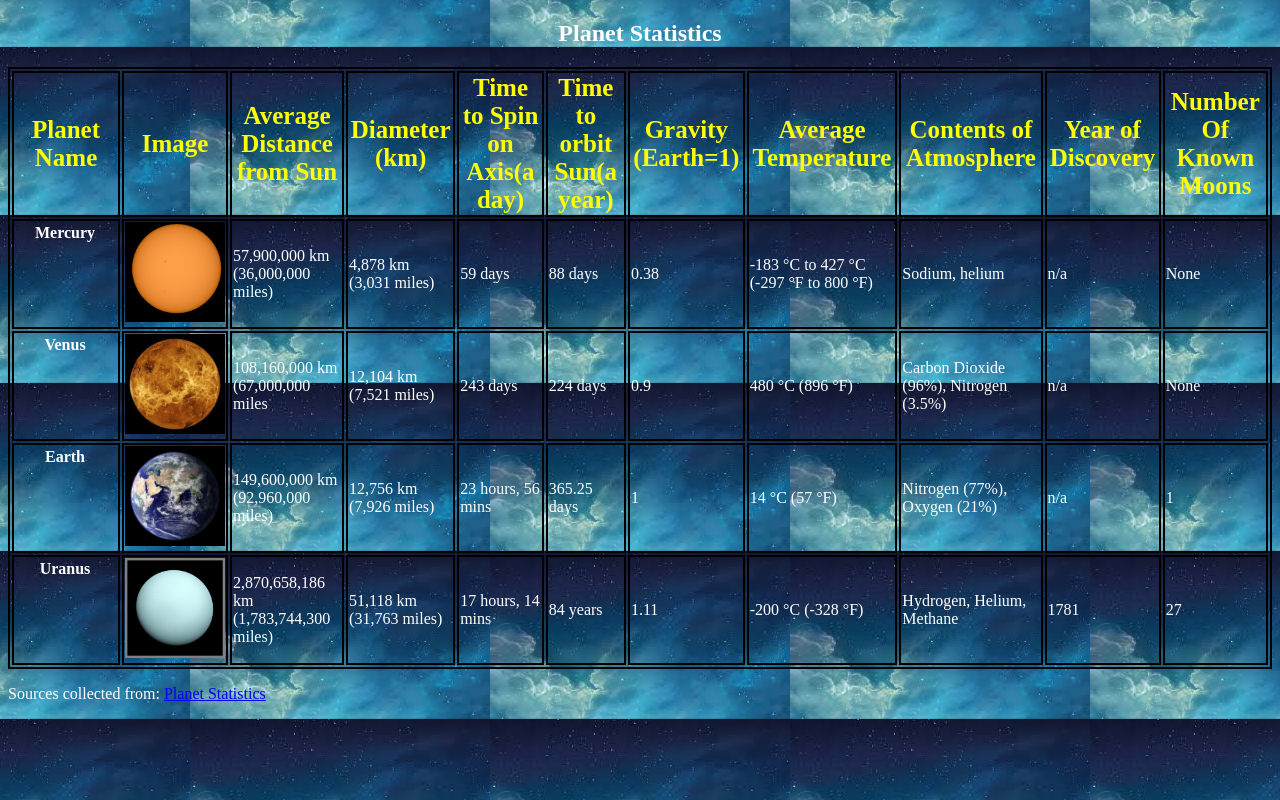
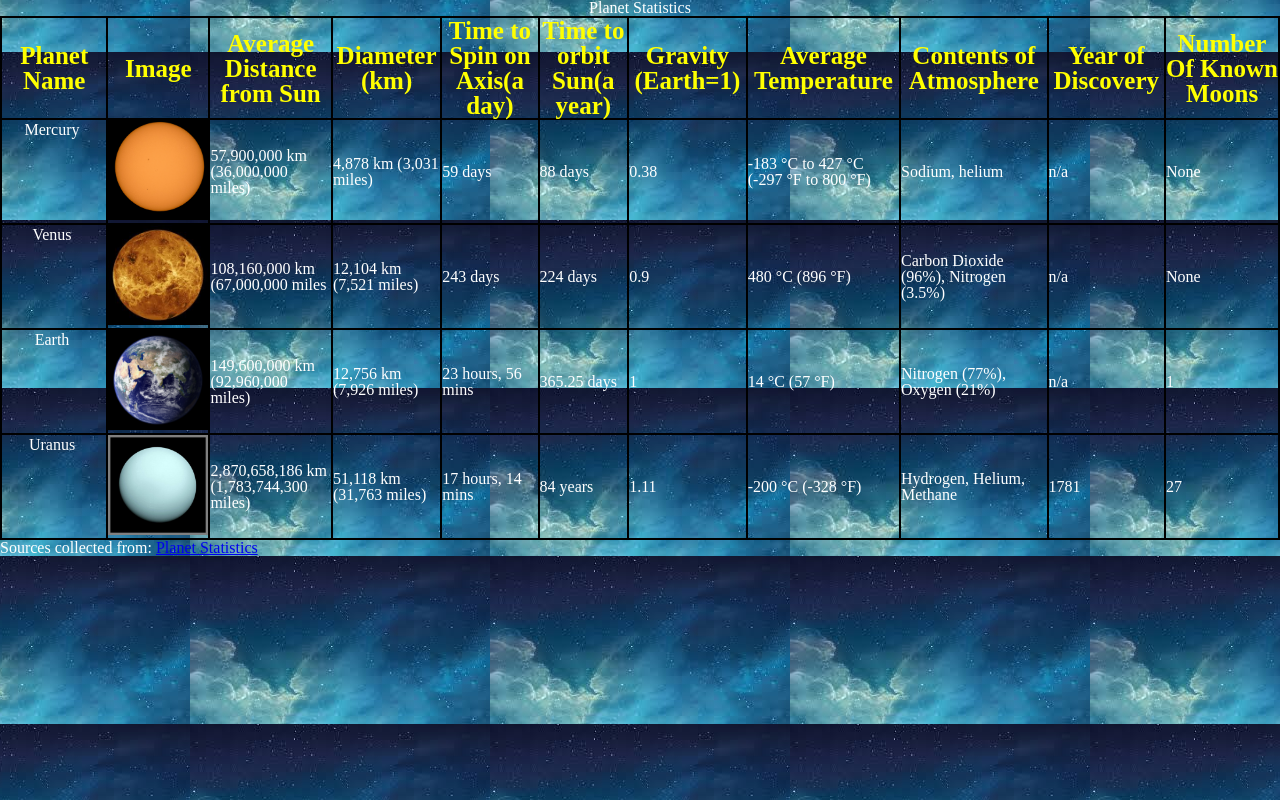
Before and after one commit to Ameya014/Lab5, a plain HTML site: page index.html in a window 1280 px wide. Drawn offline with Linux system fonts and the light colour scheme.

Commit message:
ading reset

```diff
--- a/style.css
+++ b/style.css
@@ -1,3 +1,47 @@
+html, body, div, span, applet, object, iframe,
+h1, h2, h3, h4, h5, h6, p, blockquote, pre,
+a, abbr, acronym, address, big, cite, code,
+del, dfn, em, img, ins, kbd, q, s, samp,
+small, strike, strong, sub, sup, tt, var,
+b, u, i, center,
+dl, dt, dd, ol, ul, li,
+fieldset, form, label, legend,
+table, caption, tbody, tfoot, thead, tr, th, td,
+article, aside, canvas, details, embed,
+figure, figcaption, footer, header, hgroup,
+menu, nav, output, ruby, section, summary,
+time, mark, audio, video {
+	margin: 0;
+	padding: 0;
+	border: 0;
+	font-size: 100%;
+	font: inherit;
+}
+article, aside, details, figcaption, figure,
+footer, header, hgroup, menu, nav, section {
+	display: block;
+}
+body {
+	line-height: 1;
+}
+ol, ul {
+	list-style: none;
+}
+blockquote, q {
+	quotes: none;
+}
+blockquote:before, blockquote:after,
+q:before, q:after {
+	content: '';
+	content: none;
+}
+table {
+	border-collapse: collapse;
+	border-spacing: 0;
+}
+
+
+
   body {
 	  background: url('media/stars.jpg') bottom;
       color: white;
```
